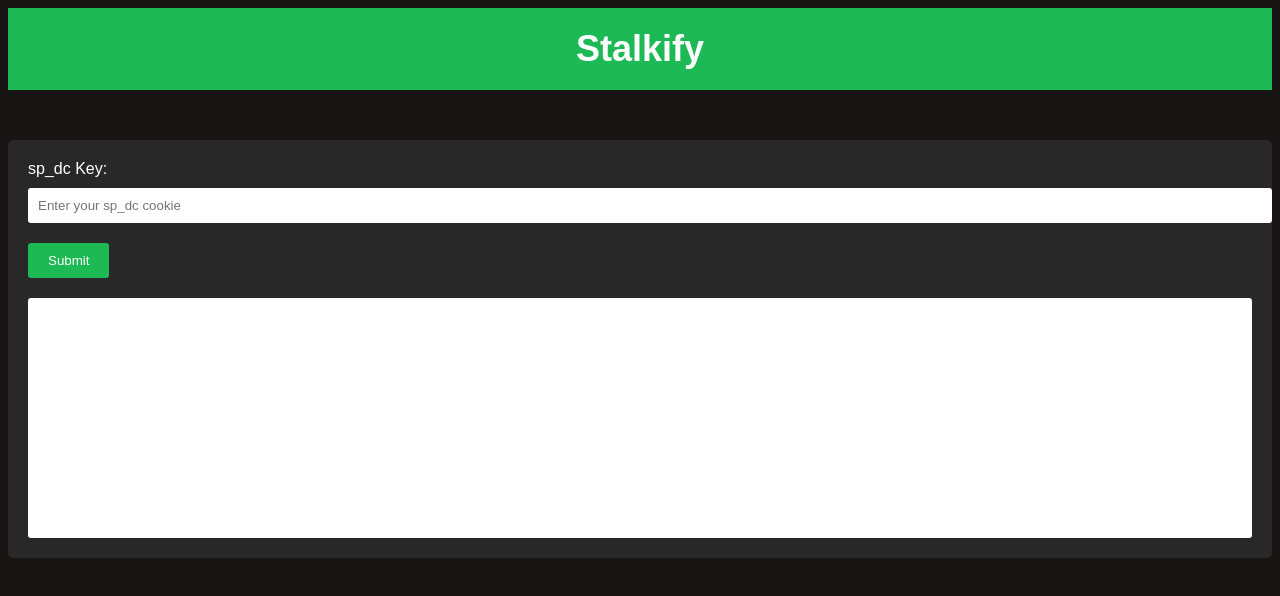
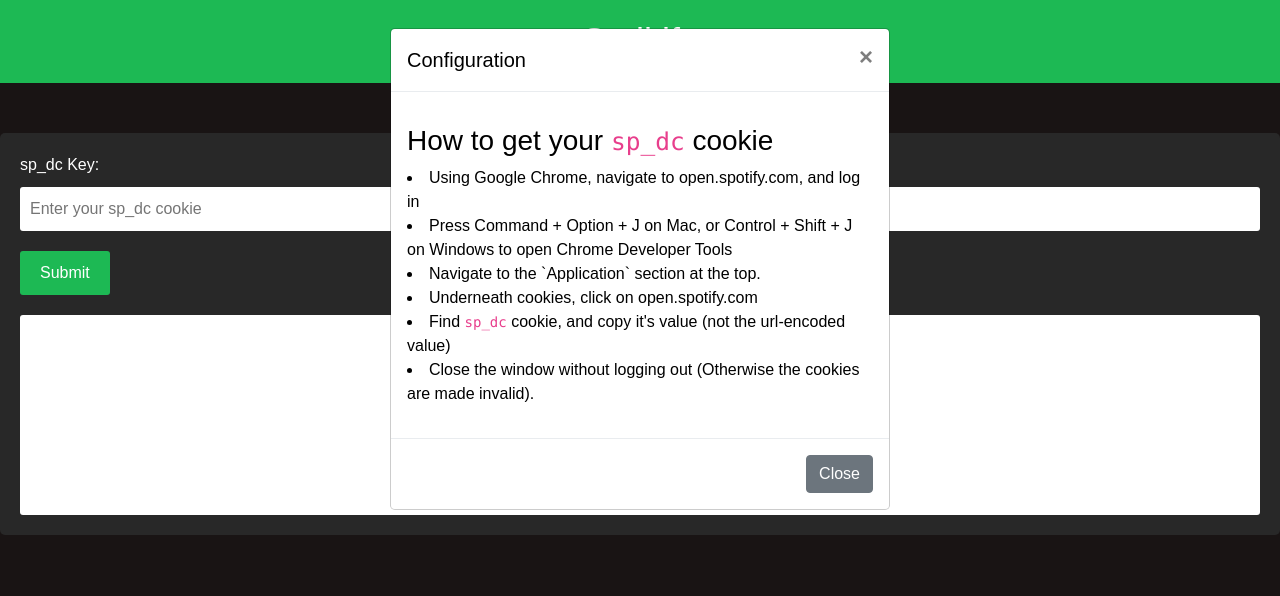
Before and after one commit to anirudhi89/Stalkify, a website: page public/views/index.html in a window 1280 px wide. Drawn offline with nearby package versions, Linux system fonts and the light colour scheme.

Commit message:
add instruction modal + bootstrap

```diff
--- a/public/css/styles.css
+++ b/public/css/styles.css
@@ -15,7 +15,7 @@
 	font-size: 36px;
 }
 
-.container {
+.main {
 	background-color: #282828;
 	padding: 20px;
 	margin: 50px auto;
@@ -58,3 +58,7 @@
 	height: 200px;
 	overflow-y: auto;
 }
+
+.modal {
+	color: black;
+}
--- a/public/views/index.html
+++ b/public/views/index.html
@@ -5,19 +5,48 @@
     <meta http-equiv="X-UA-Compatible" content="IE=edge">
     <meta name="viewport" content="width=device-width, initial-scale=1.0">
     <title>Stalkify</title>
+    <link rel="stylesheet" href="https://cdn.jsdelivr.net/npm/bootstrap@4.0.0/dist/css/bootstrap.min.css" integrity="sha384-Gn5384xqQ1aoWXA+058RXPxPg6fy4IWvTNh0E263XmFcJlSAwiGgFAW/dAiS6JXm" crossorigin="anonymous"></head>
     <link rel="stylesheet" type = "text/css" href="../css/styles.css">
-</head>
-<body>
+
+<body onload="showModal()">
     <nav>
         <!--  -->
     </nav>
     <div>
+        <!-- MODAL -->
+        <div class="modal" id="myModal" tabindex="-1" role="dialog" style="display: hidden;">
+            <div class="modal-dialog" role="document">
+              <div class="modal-content">
+                <div class="modal-header">
+                  <h5 class="modal-title">Configuration</h5>
+                  <button type="button" class="close" onclick="hideModal()" data-dismiss="modal" aria-label="Close">
+                    <span aria-hidden="true">&times;</span>
+                  </button>
+                </div>
+                <div class="modal-body">
+                    <p>
+
+                        <h3>How to get your <code>sp_dc</code> cookie</h3>
+                        <li>Using Google Chrome, navigate to open.spotify.com, and log in</li>
+                        <li>Press Command + Option + J on Mac, or Control + Shift + J on Windows to open Chrome Developer Tools</li>
+                        <li>Navigate to the `Application` section at the top.</li>
+                        <li>Underneath cookies, click on open.spotify.com</li>
+                        <li>Find <code>sp_dc</code> cookie, and copy it's value (not the url-encoded value)</li>
+                        <li>Close the window without logging out (Otherwise the cookies are made invalid).</li>
+                    </p>
+                </div>
+                <div class="modal-footer">
+                  <button type="button" onclick="hideModal()" class="btn btn-secondary" data-dismiss="modal">Close</button>
+                </div>
+              </div>
+            </div>
+          </div>
         <!-- MAIN -->
         <header>
             <h1>Stalkify</h1>
         </header>
         <main>
-            <div class="container">
+            <div class="main">
                 <label for="spdc-key">sp_dc Key:</label>
                 <input type="text" id="spdc-key" placeholder="Enter your sp_dc cookie">
                 <button id="submit-btn">Submit</button>
@@ -26,5 +55,17 @@
         </main>
     </div>
     <script src="../scripts/app.js"></script>
+    <script src="https://code.jquery.com/jquery-3.2.1.slim.min.js" integrity="sha384-KJ3o2DKtIkvYIK3UENzmM7KCkRr/rE9/Qpg6aAZGJwFDMVNA/GpGFF93hXpG5KkN" crossorigin="anonymous"></script>
+    <script src="https://cdn.jsdelivr.net/npm/popper.js@1.12.9/dist/umd/popper.min.js" integrity="sha384-ApNbgh9B+Y1QKtv3Rn7W3mgPxhU9K/ScQsAP7hUibX39j7fakFPskvXusvfa0b4Q" crossorigin="anonymous"></script>
+    <script src="https://cdn.jsdelivr.net/npm/bootstrap@4.0.0/dist/js/bootstrap.min.js" integrity="sha384-JZR6Spejh4U02d8jOt6vLEHfe/JQGiRRSQQxSfFWpi1MquVdAyjUar5+76PVCmYl" crossorigin="anonymous"></script>
+    <script>
+        function showModal() {
+            console.log("modal?")
+            document.getElementById("myModal").style.display = "block";
+        }
+        function hideModal() {
+			document.getElementById("myModal").style.display = "none";
+		}
+    </script>
 </body>
 </html>
```
